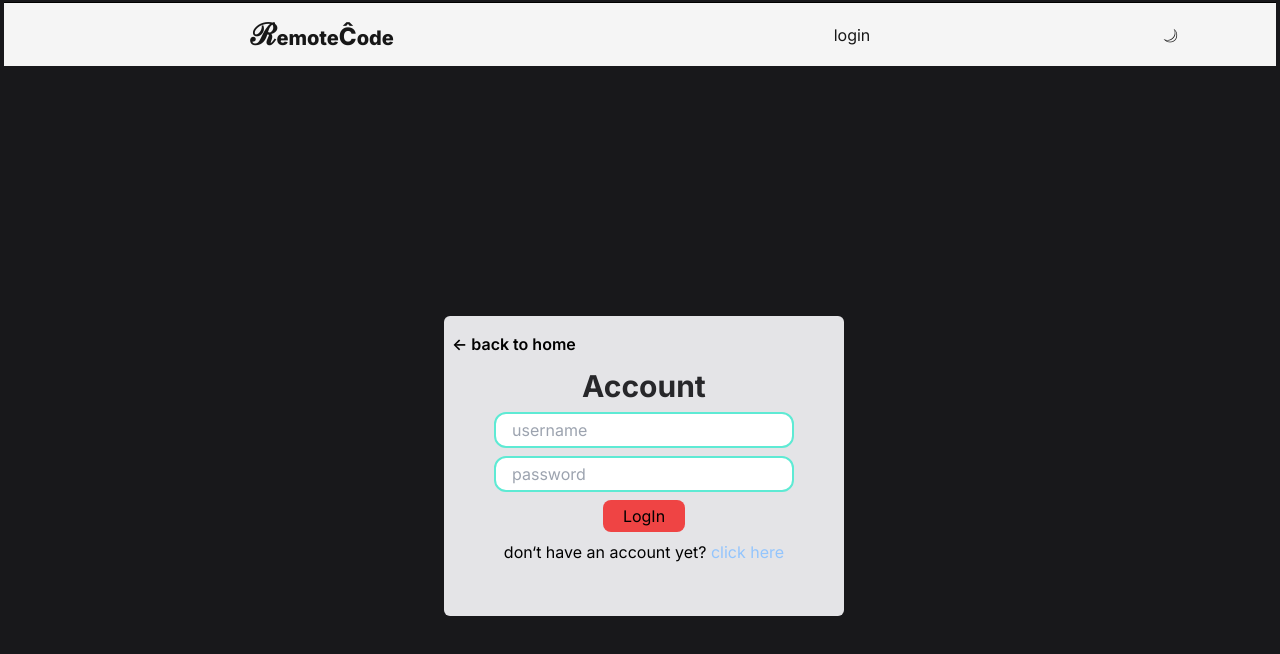
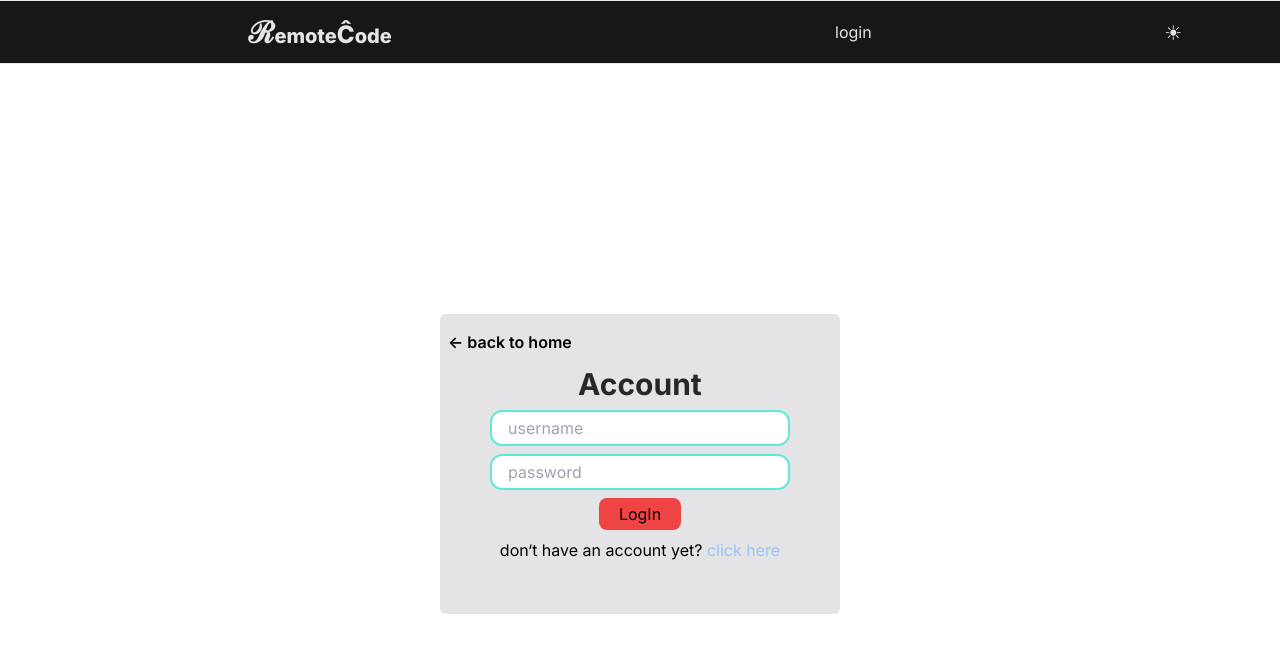
Before and after one commit to niteshsainicoder/RemoteCode, a Next.js app: page /login in a window 1280 px wide. Shown: the top 654 px of the page. Built offline with nearby package versions, Linux system fonts and the light colour scheme.

Commit message:
theme added

```diff
--- a/src/app/layout.tsx
+++ b/src/app/layout.tsx
@@ -6,6 +6,7 @@ import Link from "next/link";
 import { usePathname } from "next/navigation";
 import Nav from "./Component/nav";
 import { AppWrapper } from "@/Context/context";
+import { ThemeWrapper } from "@/Context/themecontext";
 
 const inter = Inter({ subsets: ["latin"] });
 
@@ -21,11 +22,15 @@ export default function RootLayout({
 }>) {
   return (
     <html lang="en">
-      <body className={`  ${inter.className} remove-scrollbar caret-transparent bg-zinc-900 border-t-2 px-1 border-zinc-900 rounded-lg `}>
+      <body className={`  ${inter.className} remove-scrollbar    `}>
 
-          <AppWrapper>
-          <Nav />
-          {children}
+        <AppWrapper>
+          <ThemeWrapper>
+           <div className="w-full min-h-screen select-none caret-inherit  flex flex-col">
+            <Nav />
+            {children}
+            </div>
+          </ThemeWrapper>
         </AppWrapper></body>
     </html>
   );
```
